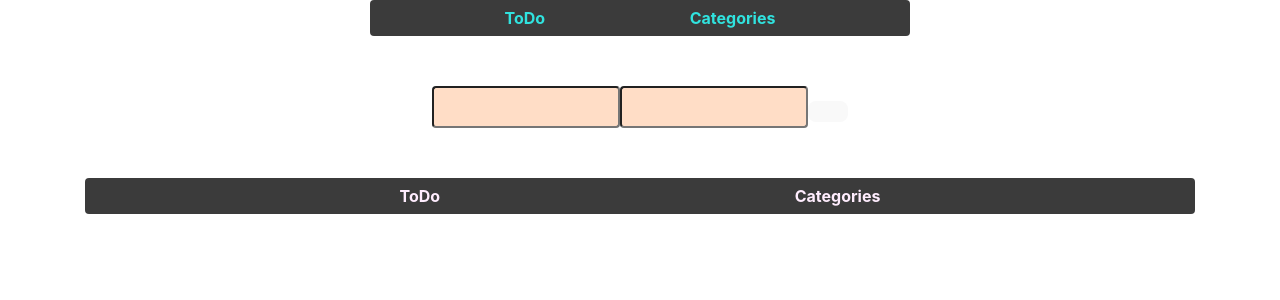
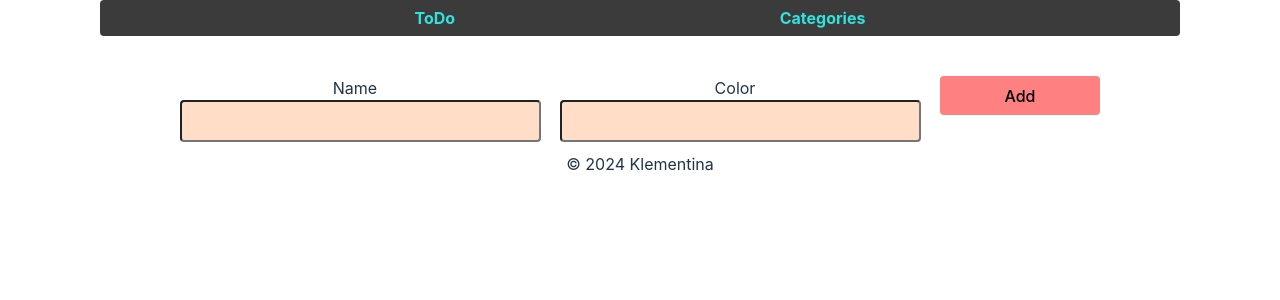
Before and after one commit to klementina1809/project, a React (Create React App) app in the folder my-app/: page /categories in a window 1280 px wide. Shown: the top 300 px of the page. Built offline with nearby package versions, Linux system fonts and the light colour scheme.

Commit message:
categories

```diff
--- a/my-app/src/components/Button.jsx
+++ b/my-app/src/components/Button.jsx
@@ -2,11 +2,11 @@ import React from "react";
 import "../styles/btnStyle.css";
 
 function Button(props) {
-	const { onClick, label, classname } = props;
+	const { onClick, label, className } = props;
 
 	return (
 		<>
-			<button onClick={onClick} className={classname}>
+			<button onClick={onClick} className={className}>
 				{label}
 			</button>
 		</>
--- a/my-app/src/components/Footer.jsx
+++ b/my-app/src/components/Footer.jsx
@@ -10,17 +10,10 @@ function Footer(props) {
 	const {} = props;
 
 	return (
-		<Row >
+		<Row className="align-center mt-10">
 			<Col sm={12}>
 				<footer>
-					<ul className="footer">
-						<li>
-							<NavLink to="/">ToDo</NavLink>
-						</li>
-						<li>
-							<NavLink to="/categories">Categories</NavLink>
-						</li>
-					</ul>
+				© 2024 Klementina
 				</footer>
 			</Col>
 		</Row>
--- a/my-app/src/components/Header.jsx
+++ b/my-app/src/components/Header.jsx
@@ -9,8 +9,9 @@ function Header(props) {
 	const {} = props;
 
 	return (
+		<Container>
 			<Row className="align-center">
-			<Col sm={6}>
+				<Col sm={12}>
 					<header>
 						<ul className="navbar">
 							<li>
@@ -23,6 +24,7 @@ function Header(props) {
 					</header>
 				</Col>
 			</Row>
+		</Container>
 	);
 }
 
--- a/my-app/src/components/Input.jsx
+++ b/my-app/src/components/Input.jsx
@@ -2,12 +2,20 @@ import React from "react";
 import "../styles/inputStyle.css";
 
 function Input(props) {
-	const { onchange, value, onKeyDown } = props;
+	const { onchange, value, onKeyDown, label } = props;
 
 	return (
-		<>
-			<input type="text" onChange={onchange} value={value} onKeyDown={onKeyDown} />
-		</>
+		<div>
+			<div>{label}</div>
+
+				<input
+					type="text"
+					onChange={onchange}
+					value={value}
+					onKeyDown={onKeyDown}
+				/>
+
+		</div>
 	);
 }
 
--- a/my-app/src/pages/Categories.jsx
+++ b/my-app/src/pages/Categories.jsx
@@ -1,4 +1,4 @@
-import React from "react";
+import {React, useState, useEffect} from "react";
 
 import { Container, Row, Col } from "react-grid-system";
 import Input from "../components/Input";
@@ -13,7 +13,35 @@ import "../styles/btnStyle.css";
 import "../styles/todoStyle.css";
 
 function Categories(props) {
-	const { categories } = props;
+	const { categories, setCategories } = props;
+
+	const [name, setName] = useState("");
+	const [color, setColor] = useState("");
+	const [taskNextId, setTaskNextId] = useState(3);
+
+
+	// const onchangeHandler = (e) => {
+	// 	setName(e.target.value);
+	// 	setColor(e.target.value);
+	// };
+	const handleKeyPress = (e) => {
+		if (e.key === "Enter") {
+			addCategory();
+		}
+	};
+
+	const addCategory = () => {
+
+		const category = {
+			id: taskNextId,
+			name: name,
+			color: color,
+		};
+		// setCategories([...categories, category]);
+		setName("");
+		setColor("");
+		setTaskNextId(taskNextId + 1);
+	};
 
 	return (
 		<Container>
@@ -25,10 +53,24 @@ function Categories(props) {
 				</Col>
 			</Row>
 			<Row className="align-center">
-				<Col>
-					<Input />
-					<Input />
-					<Button />
+				<Col sm={4}>
+					<Input
+						label="Name"
+						onchange={(e) => setName(e.target.value)}
+						value={name}
+						onKeyDown={handleKeyPress}
+					/>
+				</Col>
+				<Col sm={4}>
+					<Input
+						label="Color"
+						onchange={(e) => setColor(e.target.value)}
+						value={color}
+						onKeyDown={handleKeyPress}
+					/>
+				</Col>
+				<Col sm={2}>
+					<Button label="Add" className="btn"  onClick={addCategory} />
 				</Col>
 			</Row>
 			<Row>
--- a/my-app/src/pages/toDo.jsx
+++ b/my-app/src/pages/toDo.jsx
@@ -149,7 +149,7 @@ function ToDo(props) {
 				</Col>
 			</Row>
 			<Row className="align-center">
-				<Col sm={4} className="input-container">
+				<Col sm={6} className="input-container">
 					<Input
 						onchange={onchangeHandler}
 						value={value}
@@ -161,7 +161,7 @@ function ToDo(props) {
 						data={categories}
 						selectedItem={categorySelected}
 					/>
-					<Button classname="btn" onClick={addTask} label="Add" />
+					<Button className="btn" onClick={addTask} label="Add" />
 				</Col>
 			</Row>
 			<Row className="align-center">
@@ -192,7 +192,7 @@ function ToDo(props) {
 			<Row className="align-center mt-10">
 				<Col sm={6}>
 					<Button
-						classname="btn clear-all"
+						className="btn clear-all"
 						label="clear all taks"
 						onClick={() => clearAllTask()}
 					/>
@@ -201,23 +201,19 @@ function ToDo(props) {
 			<Row className="align-center mt-10">
 				<Col sm={3}>
 					<Button
-						classname="btn clear"
+						className="btn clear"
 						label="clear todo"
 						onClick={() => setTasks([])}
 					/>
 				</Col>
 				<Col sm={3}>
 					<Button
-						classname="btn clear"
+						className="btn clear"
 						label="clear completed"
 						onClick={() => setTasksCompleted([])}
 					/>
 				</Col>
 			</Row>
-			<button onClick={(event) => console.log(event.target.textContent)}>
-				{" "}
-				qualcosa
-			</button>
 			<Footer />
 		</Container>
 	);
--- a/my-app/src/styles/btnStyle.css
+++ b/my-app/src/styles/btnStyle.css
@@ -3,7 +3,11 @@
 	background-color: #ff8080;
 	border: 0px;
 	cursor: pointer;
-	width: 76px;
+	width: 100%;
+
+}
+.input-container .btn {
+	max-width: 176px;
 }
 
 .btn-container {
--- a/my-app/src/styles/headerStyle.css
+++ b/my-app/src/styles/headerStyle.css
@@ -12,7 +12,7 @@ ul.navbar {
 	height: 36px;
 
 	background-color: #3b3b3b;
-  margin-bottom: 50px;
+  margin-bottom: 40px;
 }
 
 ul.navbar a {
--- a/my-app/src/styles/inputStyle.css
+++ b/my-app/src/styles/inputStyle.css
@@ -1,6 +1,7 @@
 .outputContainer {
 	height: 136px;
 	/* width: 248px; */
+	width: 100%;
 	background-color: #ffddc6;
 	border-radius: 4px;
 	color: rgb(71, 50, 44);
@@ -17,11 +18,12 @@ input {
 
 input[type="text"] {
 	padding-left: 5px;
+	width: 100%;
 }
 
 .input-container {
-	padding: 5px 0px;
 	display: flex;
+	justify-content: center;
 }
 
 .inputChekbox {
```
Also changed, not shown: my-app/src/pages/toDoold.jsx (+4 -4 lines). Lines whose indentation alone changed are shown as unchanged.
